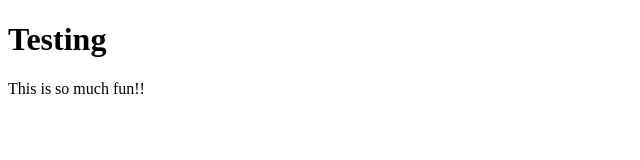
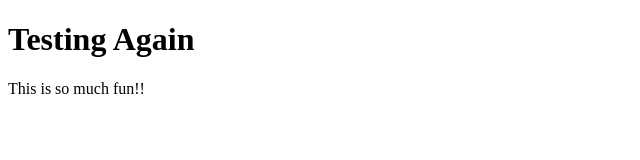
Before and after one commit to tejaswini4/javaScriptProject, a website: page index.html in a window 1280 px wide. Shown: the whole page, without its empty margins (0-640 px from the left). Drawn offline with Linux system fonts and the light colour scheme.

```diff
--- a/index.html
+++ b/index.html
@@ -5,7 +5,7 @@
     <title>Teju's Learning</title>
 </head>
 <body>
-<h1>Testing</h1>
+<h1>Testing Again</h1>
 <p>This is so much fun!!</p>
 </body>
 </html>
```
Also changed, not shown: package.json (added, +24 -0 lines), 2 other files.
